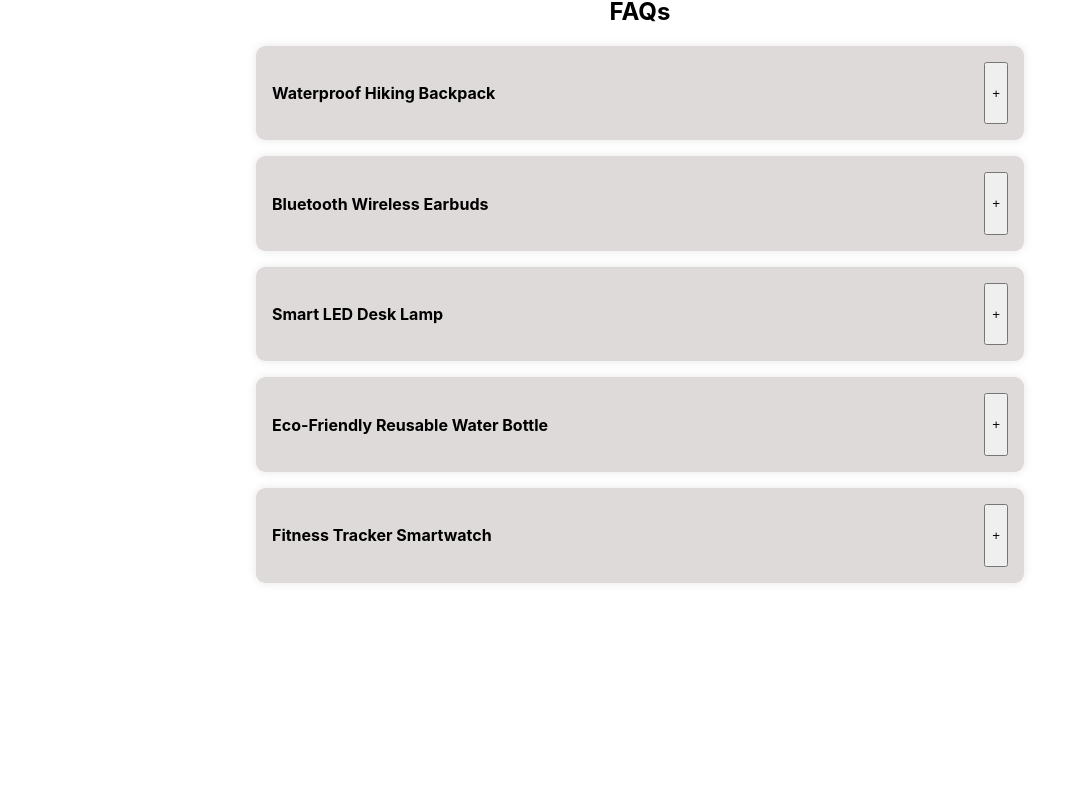
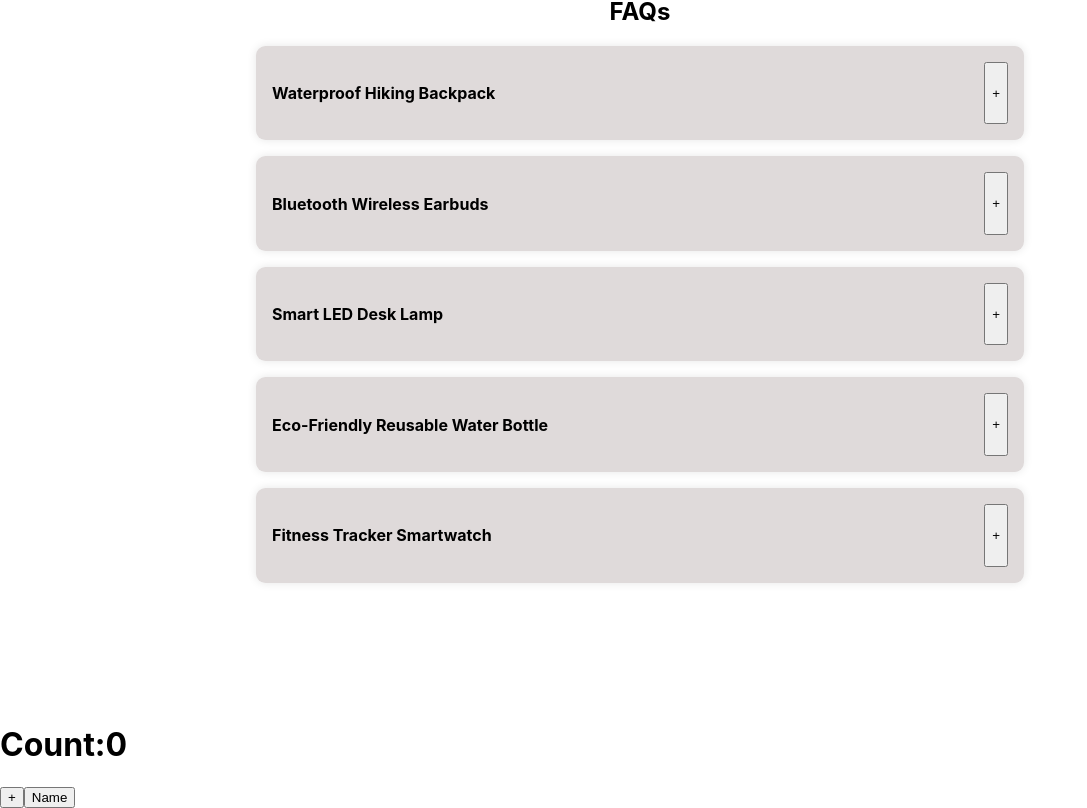
Before and after one commit to arefinMilen/React-JS, a React (Create React App) app in the folder form-validation/: page / in a window 1280 px wide. Shown: the part 359-1167 px from the top of the page, without its empty margins (0-1087 px from the left). Before the commit the page ends 1063 px from the top, so only its background shows below. Built offline with nearby package versions, Linux system fonts and the light colour scheme.

Commit message:
using useEffect with basic example

```diff
--- a/form-validation/src/App.js
+++ b/form-validation/src/App.js
@@ -4,13 +4,15 @@ import SignUP from './component/SignUp';
 import Toggle from './component/Toggle';
 import './App.css';
 import FAQS from './component/FAQ/FAQS';
+import UseEffectExample from './component/UseEffectExample';
 
 function App() {
   return (
-    <div  >
+    <div>
       <SignUP />
       <Toggle />
       <FAQS />
+      <UseEffectExample />
     </div>
   );
 }
--- /dev/null
+++ b/form-validation/src/component/UseEffectExample.js
@@ -0,0 +1,32 @@
+import React,{useState,useEffect} from 'react'
+
+
+const UseEffectExample = () => {
+    const [count, setCount] = useState(0);
+    const [name,setName] = useState("false")
+    useEffect(()=>{
+        console.log("useFffect called");
+    },[count])
+
+  return (
+
+    <div>
+       {console.log("rendering component")}
+      <h1 style={{textAlign:"start"}}>Count:{count}</h1>
+      <button
+       onClick={()=>{
+        setCount((count)=>count+1);
+        }}
+        >+</button>
+      <button
+       onClick={()=>{
+        setName(!name);
+        }}
+        >Name</button>
+
+        <br/>
+    </div>
+  )
+}
+
+export default UseEffectExample
```
